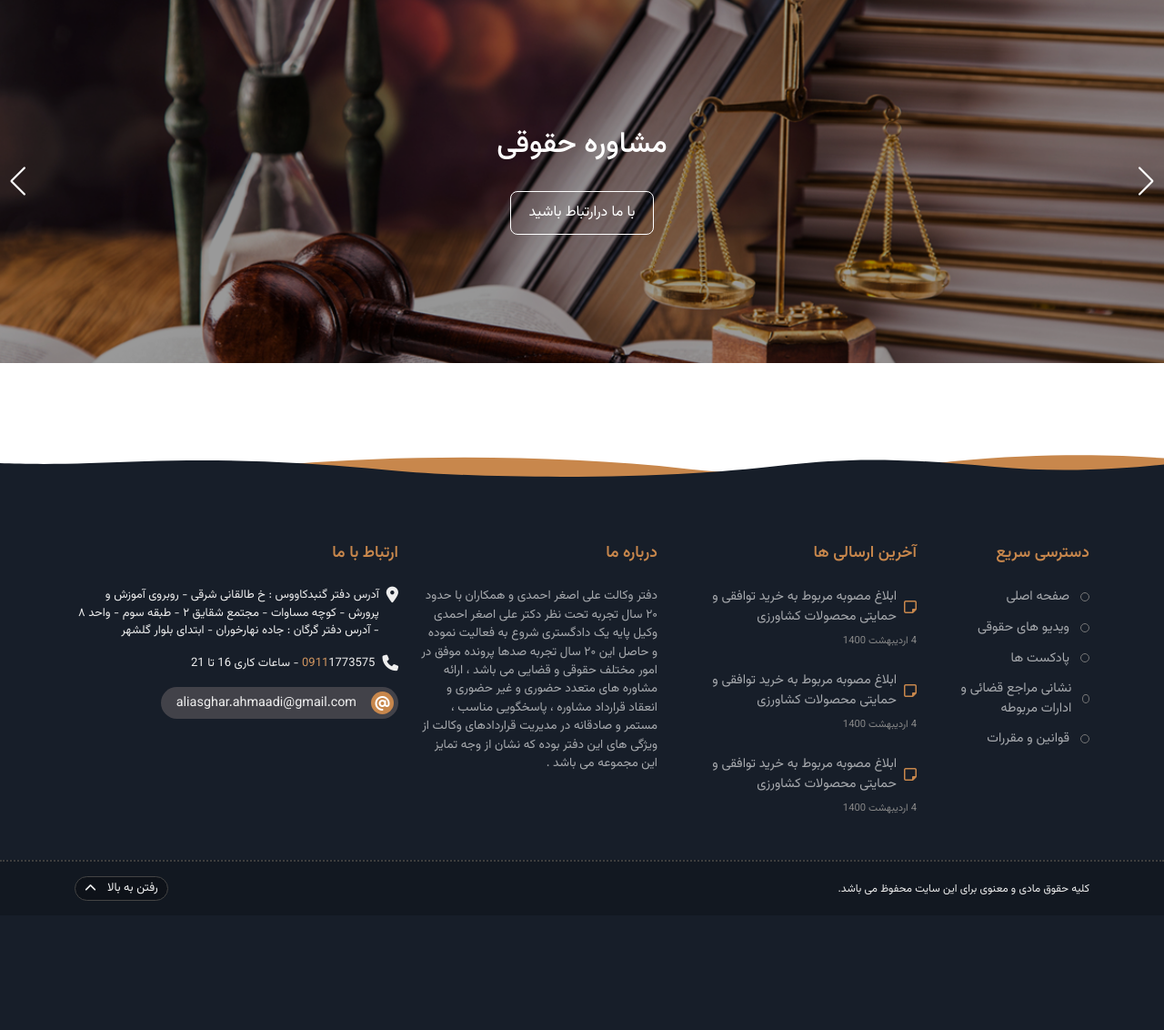
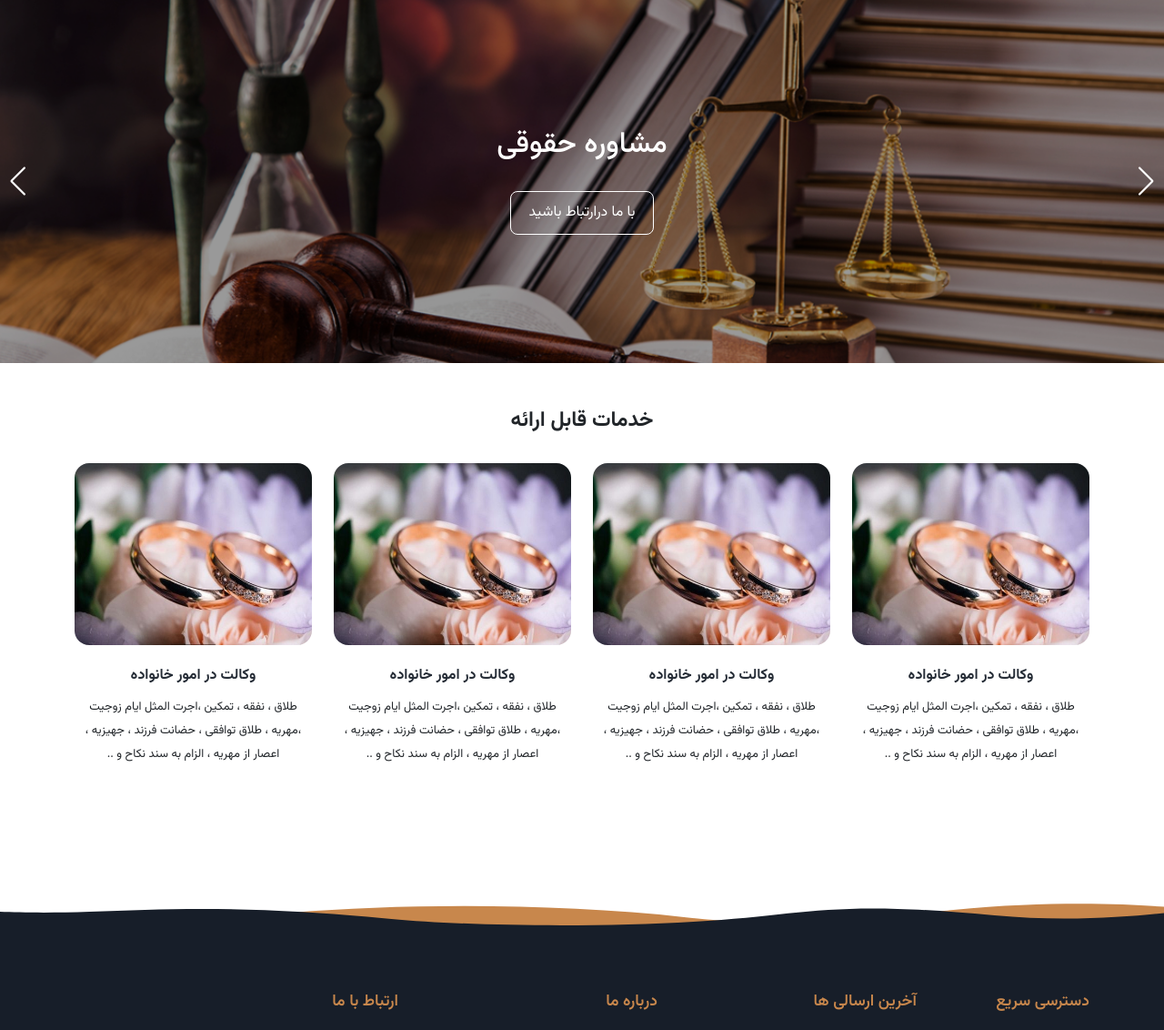
Before and after one commit to nafasebra/vakil-pure-project, a web app: file index.html in a window 1280 px wide. Shown: the part 215-1347 px from the top of the page at 91% size. Before the commit the page ends 1205 px from the top, so only its background shows below. Run offline with its HTML, style and script files only (its server is not run), Linux system fonts and the light colour scheme.

Commit message:
feat: add new section

```diff
--- a/index.html
+++ b/index.html
@@ -236,6 +236,56 @@
           <div class="swiper-button-next"></div>
         </div>
       </header>
+
+      <section id="services" class="container">
+        <h2 class="service__head">خدمات قابل ارائه</h2>
+        <div class="row">
+          <div class="col-sm-12 col-md-6 col-lg-3">
+            <a href="#" class="service__card">
+              <figure class="service__card--image">
+                <img src="assets/images/service.jpg" alt="service" />
+              </figure>
+              <div class="service__card-body">
+                <h3>وکالت در امور خانواده</h3>
+                <p>طلاق ، نفقه ، تمکین ،اجرت المثل ایام زوجیت ،مهریه ، طلاق توافقی ، حضانت فرزند ، جهیزیه ، اعصار از مهریه ، الزام به سند نکاح و ..</p>
+              </div>
+            </a>
+          </div>
+          <div class="col-sm-12 col-md-6 col-lg-3">
+            <a href="#" class="service__card">
+              <figure class="service__card--image">
+                <img src="assets/images/service.jpg" alt="service" />
+              </figure>
+              <div class="service__card-body">
+                <h3>وکالت در امور خانواده</h3>
+                <p>طلاق ، نفقه ، تمکین ،اجرت المثل ایام زوجیت ،مهریه ، طلاق توافقی ، حضانت فرزند ، جهیزیه ، اعصار از مهریه ، الزام به سند نکاح و ..</p>
+              </div>
+            </a>
+          </div>
+          <div class="col-sm-12 col-md-6 col-lg-3">
+            <a href="#" class="service__card">
+              <figure class="service__card--image">
+                <img src="assets/images/service.jpg" alt="service" />
+              </figure>
+              <div class="service__card-body">
+                <h3>وکالت در امور خانواده</h3>
+                <p>طلاق ، نفقه ، تمکین ،اجرت المثل ایام زوجیت ،مهریه ، طلاق توافقی ، حضانت فرزند ، جهیزیه ، اعصار از مهریه ، الزام به سند نکاح و ..</p>
+              </div>
+            </a>
+          </div>
+          <div class="col-sm-12 col-md-6 col-lg-3">
+            <a href="#" class="service__card">
+              <figure class="service__card--image">
+                <img src="assets/images/service.jpg" alt="service" />
+              </figure>
+              <div class="service__card-body">
+                <h3>وکالت در امور خانواده</h3>
+                <p>طلاق ، نفقه ، تمکین ،اجرت المثل ایام زوجیت ،مهریه ، طلاق توافقی ، حضانت فرزند ، جهیزیه ، اعصار از مهریه ، الزام به سند نکاح و ..</p>
+              </div>
+            </a>
+          </div>
+        </div>
+      </section>
     </main>
 
     <footer class="footer__container">
--- a/style/main.css
+++ b/style/main.css
@@ -247,6 +247,51 @@ img {
   opacity: 1;
 }
 
+/* SERVICES */
+section {
+  display: flex;
+  flex-direction: column;
+  gap: 1.5rem;
+  padding: 50px 10px;
+}
+.service__head {
+  text-align: center;
+  font-size: 23px;
+  font-weight: 700;
+}
+.service__card {
+  display: flex;
+  flex-direction: column;
+  gap: 0.5rem;
+}
+.service__card--image {
+  display: flex;
+  align-items: center;
+  justify-content: center;
+  border-radius: 1rem;
+  overflow: hidden;
+  width: 100%;
+  height: 200px;
+}
+.service__card--image img {
+  width: 100%;
+  height: 100%;
+  object-fit: cover;
+}
+.service__card-body {
+  text-align: center;
+}
+.service__card-body h3 {
+  margin-bottom: 12px;
+  color: var(--bg-gray-light);
+  font-size: 16px;
+  font-weight: 700;
+}
+.service__card-body p {
+  font-size: 13px;
+  line-height: 2em;
+}
+
 /* FOOTER */
 .footer__container {
   position: relative;
```
Also changed, not shown: assets/images/service.jpg (added).
